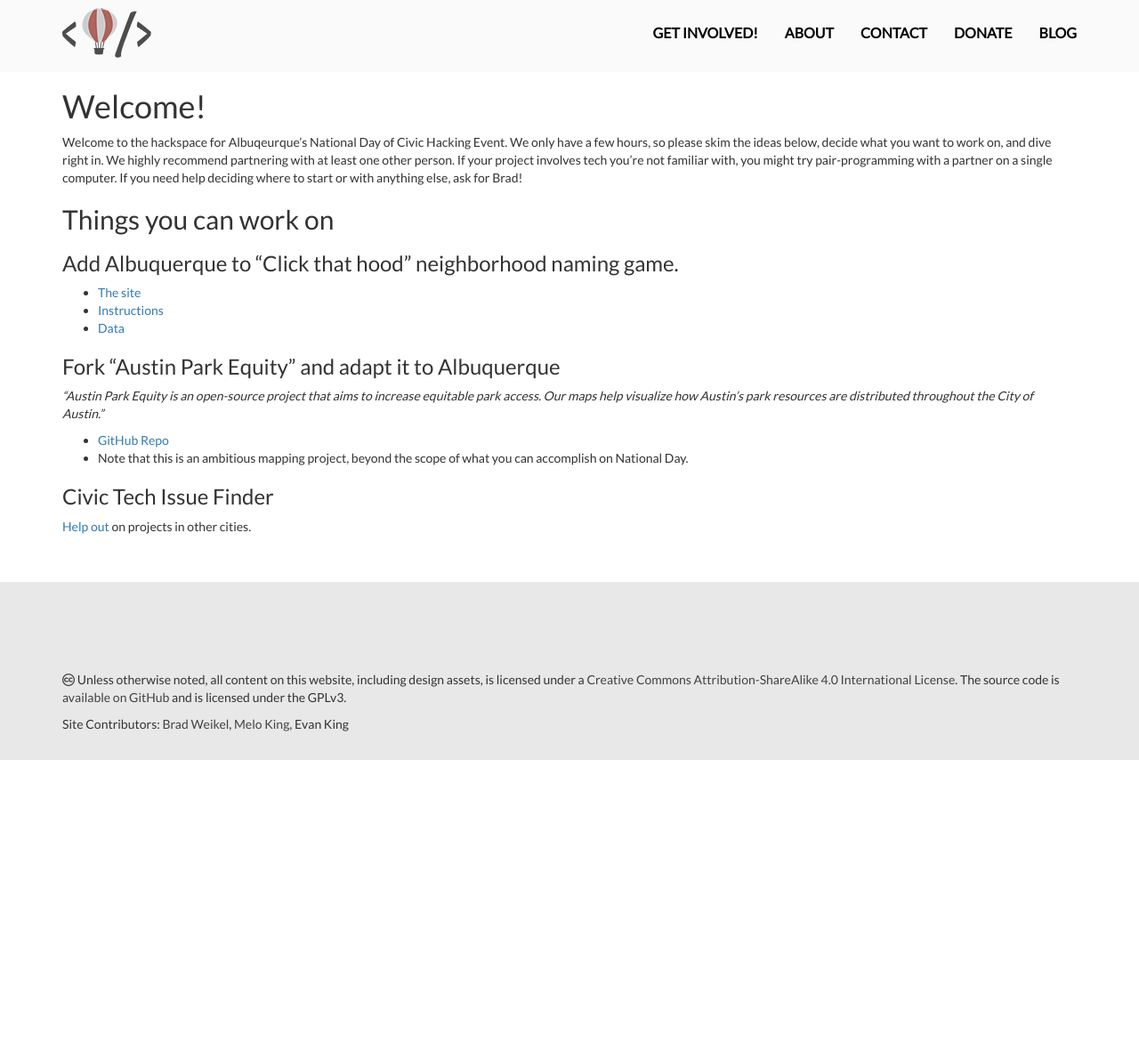
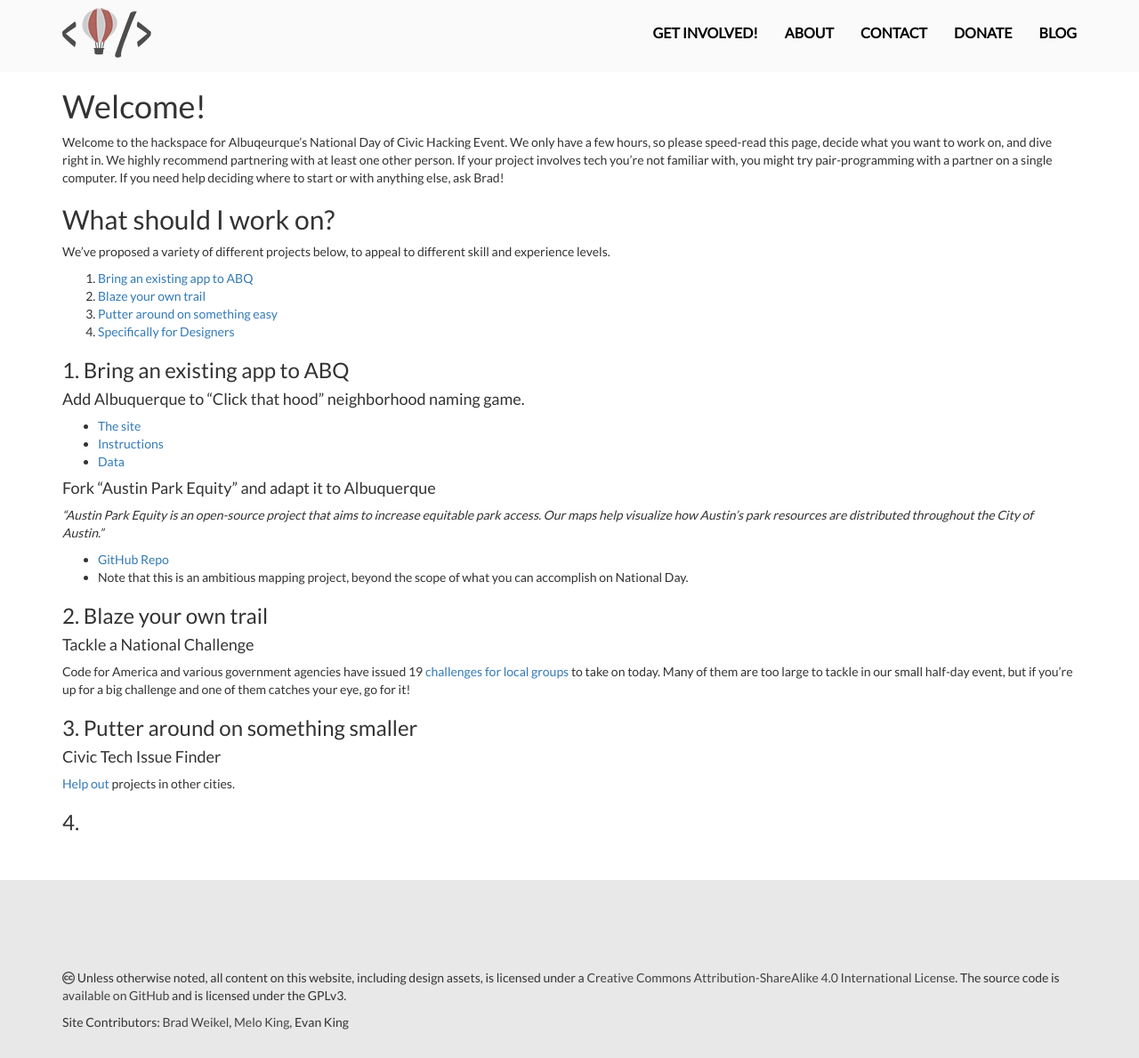
Before and after one commit to ThomasWomack/Code-for-NM, a Jekyll site: the page built from hackspace.md, in a window 1280 px wide and 1189 px high. Shown: the whole window at 89% size. Built offline with Jekyll 4.4.1, drawn with Linux system fonts in a browser that asks for light colours; nearby versions of some CDN libraries.

Commit message:
Update hackspace.md

```diff
--- a/hackspace.md
+++ b/hackspace.md
@@ -4,20 +4,40 @@
 ---
 
 # Welcome!
-Welcome to the hackspace for Albuqeurque's National Day of Civic Hacking Event. We only have a few hours, so please skim the ideas below, decide what you want to work on, and dive right in. We highly recommend partnering with at least one other person. If your project involves tech you're not familiar with, you might try pair-programming with a partner on a single computer. If you need help deciding where to start or with anything else, ask for Brad!
+Welcome to the hackspace for Albuqeurque's National Day of Civic Hacking Event. We only have a few hours, so please speed-read this page, decide what you want to work on, and dive right in. We highly recommend partnering with at least one other person. If your project involves tech you're not familiar with, you might try pair-programming with a partner on a single computer. If you need help deciding where to start or with anything else, ask Brad!
 
-## Things you can work on
+## What should I work on?
+We've proposed a variety of different projects below, to appeal to different skill and experience levels.
 
-### Add Albuquerque to "Click that hood" neighborhood naming game.
+1. [Bring an existing app to ABQ](#port)
+2. [Blaze your own trail](#blaze)
+3. [Putter around on something easy](#putter)
+4. [Specifically for Designers](#design)
+
+<a name="port"></a>
+### 1. Bring an existing app to ABQ
+
+#### Add Albuquerque to "Click that hood" neighborhood naming game.
 * [The site](http://click-that-hood.com/)
 * [Instructions](https://github.com/codeforamerica/click_that_hood/wiki/How-to-add-a-city-to-Click-That-%E2%80%99Hood)
 * [Data](https://www.cabq.gov/gis/geographic-information-systems-data)
 
-### Fork "Austin Park Equity" and adapt it to Albuquerque
+#### Fork "Austin Park Equity" and adapt it to Albuquerque
 *"Austin Park Equity is an open-source project that aims to increase equitable park access. Our maps help visualize how Austin's park resources are distributed throughout the City of Austin."*
 
 * [GitHub Repo](https://github.com/open-austin/austin-park-equity)
 * Note that this is an ambitious mapping project, beyond the scope of what you can accomplish on National Day.
 
-### Civic Tech Issue Finder
-[Help out](http://www.codeforamerica.org/geeks/civicissues) on projects in other cities.
+<a name="blaze"></a>
+### 2. Blaze your own trail
+#### Tackle a National Challenge
+Code for America and various government agencies have issued 19 [challenges for local groups](https://www.codeforamerica.org/events/national-day-2016) to take on today. Many of them are too large to tackle in our small half-day event, but if you're up for a big challenge and one of them catches your eye, go for it!
+
+<a name="putter"></a>
+### 3. Putter around on something smaller
+
+#### Civic Tech Issue Finder
+[Help out](http://www.codeforamerica.org/geeks/civicissues) projects in other cities.
+
+<a name="design"></a>
+### 4.
```
